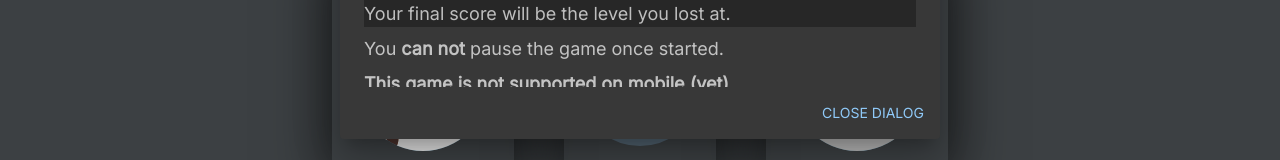
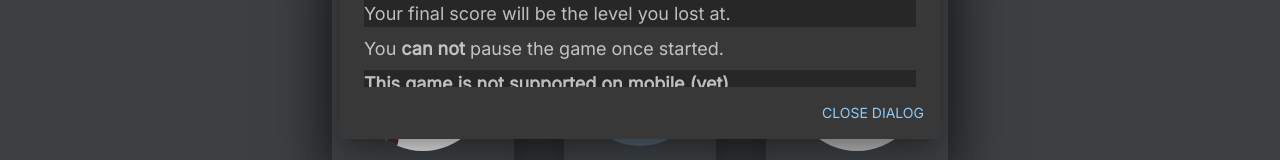
Before and after one commit to GHWang28/convo, a React (Create React App) app in the folder spotter/: page / in a window 1280 px wide. Shown: the part 629-789 px from the top of the page. Built offline with nearby package versions, Linux system fonts and the light colour scheme; no server answers.

Commit message:
Added missed styling on start modal

```diff
--- a/spotter/src/components/StartModal/index.jsx
+++ b/spotter/src/components/StartModal/index.jsx
@@ -54,7 +54,7 @@ function StartModal ({ setGameState, highscore = 0}) {
           <strong>{'can not'}</strong>
           {' pause the game once started.'}
         </DialogContentText>
-        <DialogContentText mb={1} fontSize={18}>
+        <DialogContentText mb={1} fontSize={18} sx={{ bgcolor: 'rgba(0,0,0,0.3)' }}>
           <strong>{'This game is not supported on mobile (yet).'}</strong>
         </DialogContentText>
         <DialogContentText fontWeight={'bold'} mt={2} fontSize={25} color='whitesmoke' align='center'>
```
